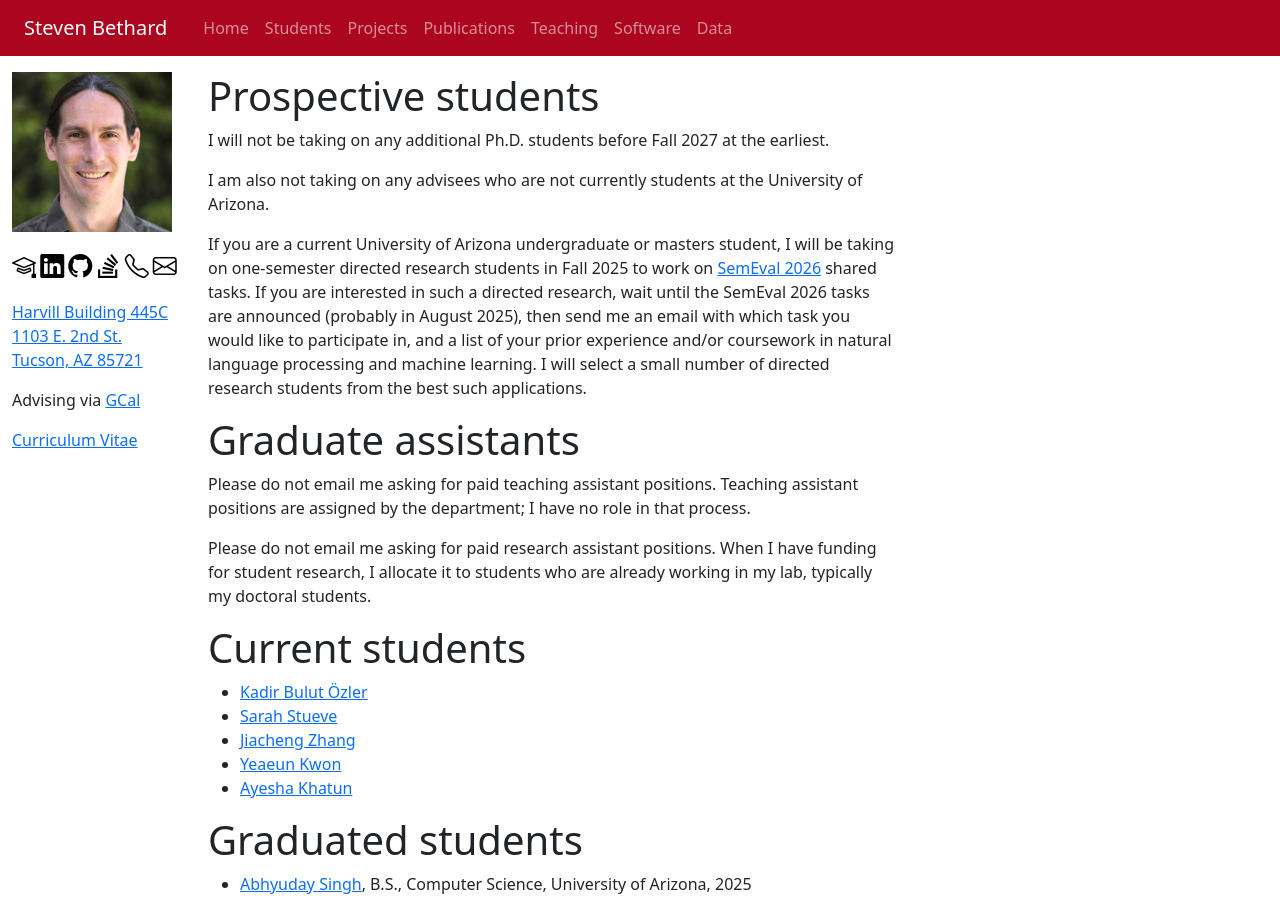
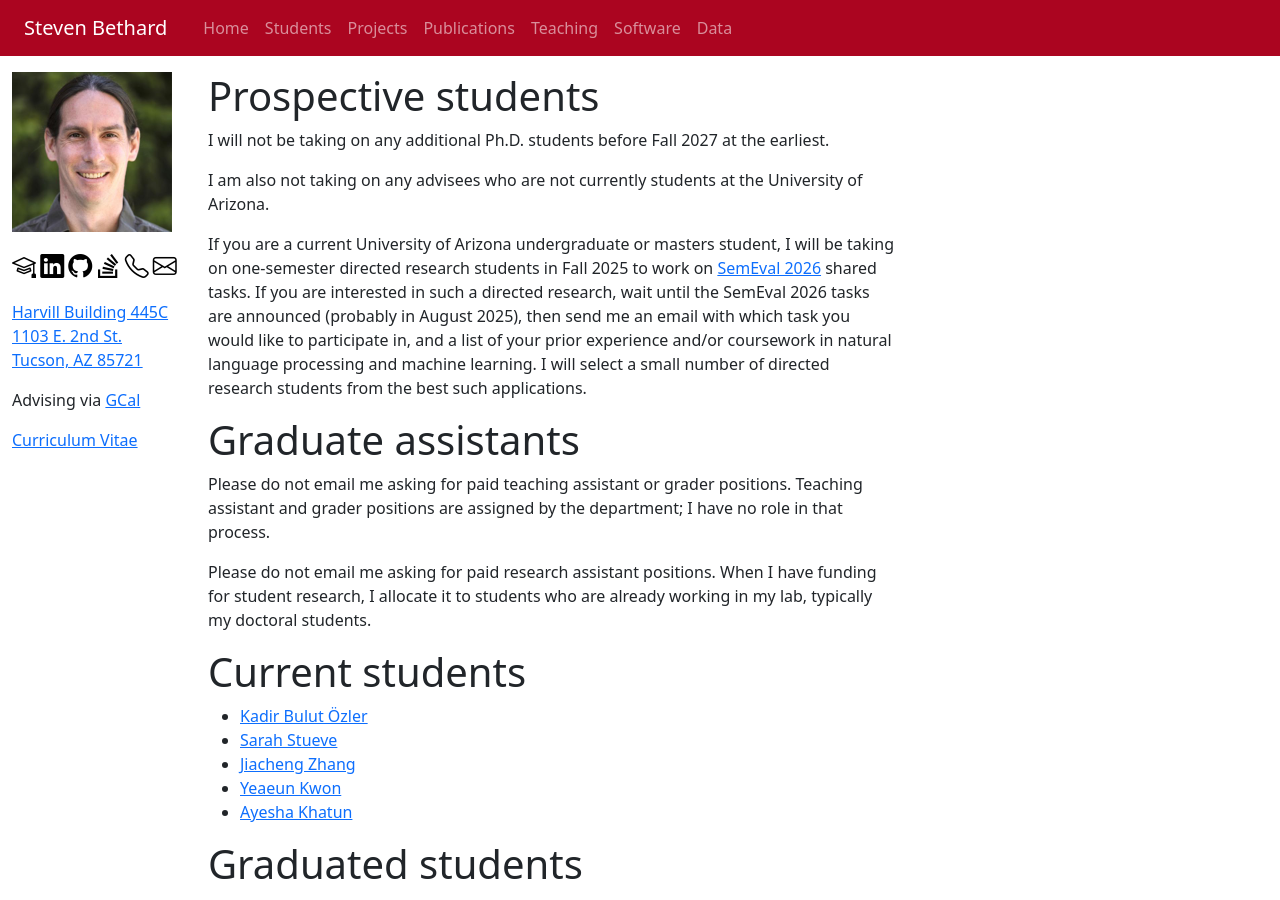
Before and after one commit to bethard/bethard.github.io, a Jekyll site: the page built from students.md, in a window 1280 px wide and 900 px high. Built offline with Jekyll 4.4.1, drawn with Linux system fonts in a browser that asks for light colours.

Commit message:
Adds note about graders

```diff
--- a/students.md
+++ b/students.md
@@ -16,8 +16,8 @@ I will select a small number of directed research students from the best such ap
 
 # Graduate assistants #
 
-Please do not email me asking for paid teaching assistant positions.
-Teaching assistant positions are assigned by the department; I have no role in that process.
+Please do not email me asking for paid teaching assistant or grader positions.
+Teaching assistant and grader positions are assigned by the department; I have no role in that process.
 
 Please do not email me asking for paid research assistant positions.
 When I have funding for student research, I allocate it to students who are already working in my lab, typically my doctoral students.
```
